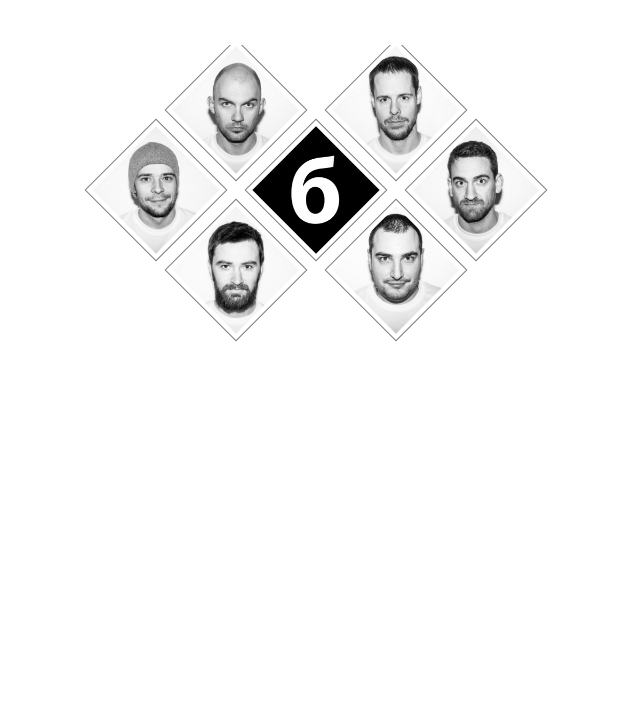
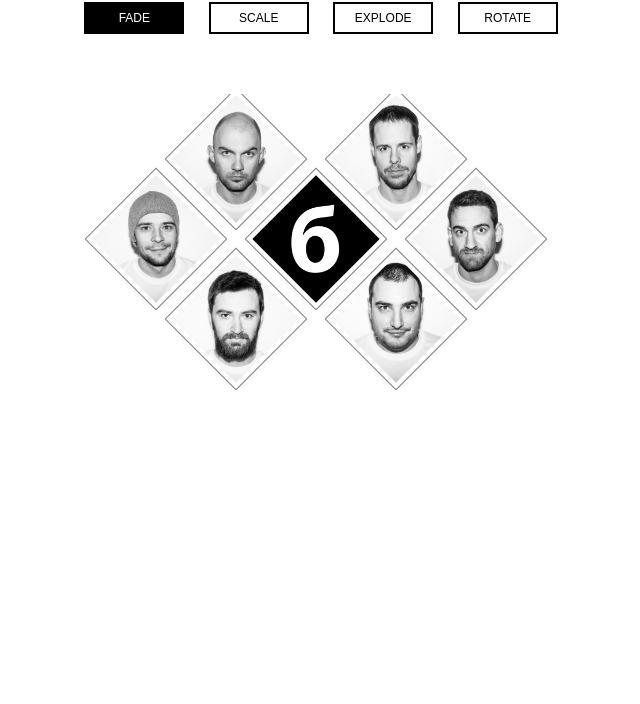
Before and after one commit to mupkoo/snap-team, a plain HTML site: page index.html in a window 1280 px wide. Shown: the part 96-800 px from the top of the page, without its empty margins (319-959 px from the left). Drawn offline with Linux system fonts and the light colour scheme.

Commit message:
Add buttons for switching between animations

```diff
--- a/css/style.css
+++ b/css/style.css
@@ -29,3 +29,19 @@ h1 {
     padding: 10px;
     margin: 50px auto;
 }
+
+.buttons button {
+    border: 2px solid black;
+    font-size: 12px;
+    text-transform: uppercase;
+    padding: 7px 0;
+    width: 100px;
+    margin: 0 10px;
+    background: white;
+    cursor: pointer;
+}
+
+.buttons button.active {
+    color: white;
+    background: black;
+}
--- a/index.html
+++ b/index.html
@@ -15,6 +15,13 @@
 
     <div class="main">
         <h1>Snap Team</h1>
+
+        <div class="buttons" id="buttons">
+            <button class="active">Fade</button>
+            <button>Scale</button>
+            <button>Explode</button>
+            <button>Rotate</button>
+        </div>
     </div>
 
     <svg id="snap" class="snap"></svg>
--- a/js/main.js
+++ b/js/main.js
@@ -48,6 +48,15 @@
             y: grid
         }
     };
+
+    $('#buttons').on('click', 'button', function () {
+        var zThis = $(this);
+
+        if (zThis.hasClass('active')) return;
+
+        $('#buttons button.active').removeClass('active');
+        $(this).addClass('active');
+    });
 
     for (member in team) {
         createMember(team[member]);
```
